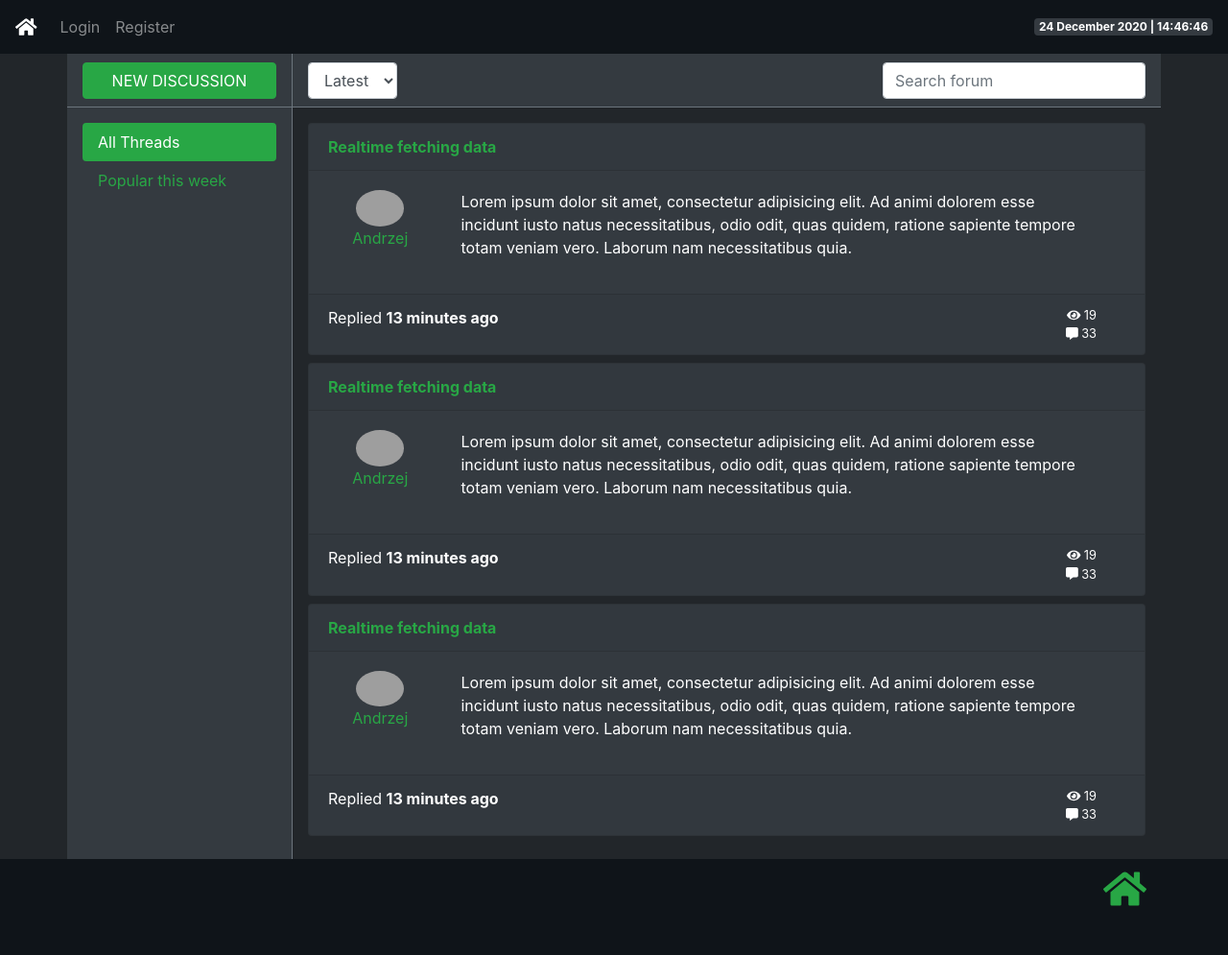
After one commit to gorskimarcin96/app_forum, a Symfony app: template templates/homepage/index.html.twig in a window 1280 px wide. The commit adds this page. Shown: the whole page at 96% size. Run offline with Twig, Linux system fonts and the light colour scheme; the template is opened without the code that fills it, so the values that code supplies are empty; style sheets or scripts are compiled from the project's sources; some libraries are stand-ins or nearby versions; grey boxes are pictures that could not be loaded.

Commit message:
add styles

```diff
--- a/assets/app.js
+++ /dev/null
@@ -1,2 +0,0 @@
-import './styles/app.css';
-import './bootstrap';
--- a/assets/bootstrap.js
+++ b/assets/bootstrap.js
@@ -1,5 +1,7 @@
+/*
 import { startStimulusApp } from '@symfony/stimulus-bridge';
 import '@symfony/autoimport';
 
 // Registers Stimulus controllers from controllers.json and in the controllers/ directory
 export const app = startStimulusApp(require.context('./controllers', true, /\.(j|t)sx?$/));
+*/
--- /dev/null
+++ b/assets/js/main.js
@@ -0,0 +1,37 @@
+import '@fortawesome/fontawesome-free/js/fontawesome'
+import '@fortawesome/fontawesome-free/js/solid'
+import '@fortawesome/fontawesome-free/js/regular'
+import '@fortawesome/fontawesome-free/js/brands'
+//
+const $ = require('jquery');
+require('bootstrap');
+import './../style/main.scss';
+import '../bootstrap';
+
+import Vue from 'vue';
+import timer from "./vue/Timer";
+
+new Vue({
+    el: "#timer",
+    components: {timer}
+});
+
+$(document).ready(function () {
+    //page scroll
+    $("#scroll_up").click(function () {
+        $("html, body").animate({scrollTop: 0}, "slow");
+        return false;
+    });
+
+    //page title
+    setInterval(() => setPageTitle(), 2000);
+
+    function setPageTitle() {
+        let title = $('title').text();
+        if (title.length >= 25) {
+            title = title[0] === '_' ? ' ' + title.slice(1) : title;
+            title = title.concat(title[0]).slice(1);
+            $('title').text(title[0] === ' ' ? '_' + title.slice(1) : title);
+        }
+    }
+});
--- /dev/null
+++ b/assets/js/vue/Timer.vue
@@ -0,0 +1,39 @@
+<template>
+  <div>
+    <span>{{ date }} | {{ time }}</span>
+  </div>
+</template>
+
+<script>
+export default {
+  data() {
+    return {
+      time: '',
+      date: '',
+      interval: null
+    }
+  },
+  mounted() {
+    this.setTime()
+    this.setDate();
+    this.interval = setInterval(() => this.setTime(), 1000);
+  },
+  methods: {
+    setTime() {
+      const time = new Date();
+      const second = ('' + time.getSeconds()).padStart(2, 0);
+      const minute = ('' + time.getMinutes()).padStart(2, 0);
+      const hour = ('' + time.getHours()).padStart(2, 0);
+      this.time = hour + ":" + minute + ":" + second;
+      this.time === '00:00:00' ? this.setDate() : null;
+    },
+    setDate() {
+      const time = new Date();
+      const day = time.getDate();
+      const month = time.toLocaleString('en', {month: 'long'});
+      const year = 1900 + time.getYear();
+      this.date = day + " " + month + " " + year;
+    }
+  }
+}
+</script>
--- /dev/null
+++ b/assets/style/main.scss
@@ -0,0 +1,121 @@
+//bootstrap
+@import "node_modules/bootstrap/scss/functions";
+@import "node_modules/bootstrap/scss/variables";
+@import "node_modules/bootstrap/scss/mixins";
+
+//colors
+$primary: $green;
+$black: #0f1419;
+$main: $dark;
+
+//template variables
+$color-main: $white;
+$background: $black;
+$backgroundBody: #22262a;
+$theme-colors: (
+        'main': $main
+);
+$link-color: $primary;
+$link-hover-color: $white;
+.nav.nav-pills > a.nav-link.active {
+  background-color: $primary;
+}
+
+.display-5 {
+  font-size: 2.5rem;
+  font-weight: 300;
+  line-height: 1.2;
+}
+
+@import "~bootstrap/scss/bootstrap";
+//end boostrapt
+
+//layout
+body {
+  color: $color-main;
+  background: $backgroundBody;
+}
+
+$maxHeightHeader: 56px;
+$maxHeightFooter: 100px;
+body > header {
+  background: $background;
+  min-height: $maxHeightHeader !important;
+}
+
+body > footer {
+  background: $background;
+  min-height: $maxHeightFooter;
+}
+
+body > main {
+  position: relative;
+  height: calc(100vh - #{$maxHeightHeader + $maxHeightFooter});
+}
+
+//scrollbar
+::-webkit-scrollbar {
+  width: 6px;
+}
+
+::-webkit-scrollbar-track {
+  background-color: $background;
+}
+
+::-webkit-scrollbar-thumb {
+  border: 3px solid $primary;
+  border-radius: 25px;
+}
+
+//homepage
+.inner-main,
+.inner-sidebar {
+  position: absolute;
+  top: 0;
+  bottom: 0;
+  display: flex;
+  flex-direction: column;
+}
+
+.inner-sidebar {
+  left: 0;
+  width: 235px;
+  z-index: 1;
+}
+
+.inner-main {
+  right: 0;
+  left: 235px;
+}
+
+.inner-main-header,
+.inner-sidebar-header {
+  height: 3.5rem;
+  border-bottom: 1px solid $secondary;
+  display: flex;
+  align-items: center;
+  padding: 0 1rem;
+  flex-shrink: 0;
+}
+
+.inner-sidebar-header,
+.inner-sidebar-body {
+  border-right: 1px solid $secondary;
+}
+
+.inner-main-body,
+.inner-sidebar-body {
+  padding: 1rem;
+  overflow-y: auto;
+  position: relative;
+  flex: 1 1 auto;
+}
+
+@media (max-width: 767.98px) {
+  .inner-sidebar {
+    left: -235px;
+  }
+  .inner-main {
+    left: 0;
+  }
+}
--- a/assets/styles/app.css
+++ /dev/null
@@ -1,3 +0,0 @@
-body {
-    background-color: lightgray;
-}
--- a/templates/base.html.twig
+++ b/templates/base.html.twig
@@ -10,11 +10,13 @@
         {{ encore_entry_link_tags('main') }}
     {% endblock %}
 </head>
-<body>
+<body class="overflow-hidden">
 
-<main class="container">
+{% include 'header.html.twig' %}
+<main class="main-body container-xl">
     {% block body %}{% endblock %}
 </main>
+{% include 'footer.html.twig' %}
 
 {% block javascripts %}
     <script src="{{ asset('bundles/fosjsrouting/js/router.min.js') }}"></script>
--- /dev/null
+++ b/templates/footer.html.twig
@@ -0,0 +1,31 @@
+<footer class="p-2">
+    <div class="container-xl">
+        <div class="row">
+            <div class="col-6">
+                <section>
+                    {% if email %}
+                        <b>Contact:</b>
+                        <div class="pt-3">
+                            Address e-mail: <a href="mailto:{{email}}">{{email}}</a>
+                        </div>
+                    {% endif %}
+                </section>
+            </div>
+            <div class="col-6 d-flex justify-content-end icons">
+                {% if repo %}
+                    <a class="icon mx-1 display-5" target="_blank" href="{{ repo }}">
+                        <i class="fab fa-github"></i>
+                    </a>
+                {% endif %}
+                <a class="icon display-5" href="/">
+                    <i class="fa fa-home"></i>
+                </a>
+            </div>
+            {% if created_by %}
+                <div class="col-12 text-right border-top border-light small">
+                    Created by: <a href="https://{{ created_by }}">{{ created_by }}</a>.
+                </div>
+            {% endif %}
+        </div>
+    </div>
+</footer>
--- /dev/null
+++ b/templates/header.html.twig
@@ -0,0 +1,36 @@
+{% if is_granted('IS_AUTHENTICATED_REMEMBERED') %}
+    {% set navigation = [
+        {route:'app_logout',name:'Logout'},
+    ] %}
+{% else %}
+    {% set navigation = [
+        {route:'app_login',name:'Login'},
+        {route:'app_register',name:'Register'}
+    ] %}
+{% endif %}
+
+<header>
+    <nav class="navbar navbar-expand-sm navbar-dark sticky-top">
+        <a class="navbar-brand" href="{{ url('homepage') }}"><i class="fa fa-home"></i></a>
+        <button class="navbar-toggler" type="button" data-toggle="collapse" data-target="#navbar"
+                aria-controls="navbar" aria-expanded="false" aria-label="Toggle navigation">
+            <span class="navbar-toggler-icon"></span>
+        </button>
+
+        <div class="collapse navbar-collapse" id="navbar">
+            <ul class="navbar-nav mr-auto">
+                {% for nav in navigation %}
+                    <li class="nav-item">
+                        <a class="nav-link {{ app.request.get('_route') == nav.route?'active' }}"
+                           href="{{ url(nav.route) }}">{{ nav.name }}</a>
+                    </li>
+                {% endfor %}
+                <li></li>
+            </ul>
+
+            <div id="timer" class="badge badge-dark d-sm-inline-block d-none">
+                <timer/>
+            </div>
+        </div>
+    </nav>
+</header>
--- /dev/null
+++ b/templates/homepage/index.html.twig
@@ -0,0 +1,94 @@
+{% extends 'base.html.twig' %}
+
+{% block title %}Homepage{% endblock %}
+
+{% block body %}
+    <div class="inner-wrapper">
+        <div class="inner-sidebar bg-main">
+            <div class="inner-sidebar-header">
+                <button class="btn btn-primary has-icon btn-block" type="button" data-toggle="modal"
+                        data-target="#threadModal">
+                    NEW DISCUSSION
+                </button>
+            </div>
+
+            <div class="inner-sidebar-body p-3">
+                <nav class="nav nav-pills flex-column">
+                    <a href="#" class="nav-link active">All Threads</a>
+                    <a href="#" class="nav-link">Popular this week</a>
+                </nav>
+            </div>
+        </div>
+
+        <div class="inner-main">
+            <div class="inner-main-header bg-main">
+                <select class="form-control w-auto mr-1">
+                    <option>Latest</option>
+                </select>
+                <span class="ml-auto">
+                    <input type="text" class="form-control my-4" placeholder="Search forum"/>
+                </span>
+            </div>
+
+            <div class="inner-main-body p-2 p-sm-3 collapse forum-content show">
+                {% for i in 0..2 %}
+                    <div class="card mb-2 bg-main">
+                        <div class="card-header">
+                            <a href="#" class="font-weight-bolder">Realtime fetching data</a>
+                        </div>
+                        <div class="card-body">
+                            <div class="row w-100">
+                                <div class="col-md-2 col-3 text-center">
+                                    <a href="#">
+                                        <img src="https://bootdey.com/img/Content/avatar/avatar1.png"
+                                             class="rounded-circle" width="50" alt="User"/>
+                                        Andrzej
+                                    </a>
+                                </div>
+                                <div class="col-md-10 col-9">
+                                    <p>
+                                        Lorem ipsum dolor sit amet, consectetur adipisicing elit. Ad animi dolorem esse incidunt iusto natus necessitatibus, odio odit, quas quidem, ratione sapiente tempore totam veniam vero. Laborum nam necessitatibus quia.
+                                    </p>
+                                </div>
+                            </div>
+                        </div>
+                        <div class="card-footer">
+                            <div class="row w-100">
+                                <div class="col-10">
+                                    Replied <b>13 minutes ago</b>
+                                </div>
+                                <div class="col-2 text-right small">
+                                    <div><i class="fas fa-eye"></i> 19</div>
+                                    <div><i class="fas fa-comment-alt"></i> 33</div>
+                                </div>
+                            </div>
+                        </div>
+                    </div>
+                {% endfor %}
+            </div>
+        </div>
+    </div>
+
+    <div class="modal fade" id="threadModal" tabindex="-1" role="dialog" aria-labelledby="threadModalLabel"
+         aria-hidden="true">
+        <div class="modal-dialog modal-lg" role="document">
+            <div class="modal-content bg-main">
+                <form>
+                    <div class="modal-header d-flex align-items-center bg-primary  border-secondary">
+                        <h6 class="modal-title mb-0" id="threadModalLabel">New Discussion</h6>
+                        <button type="button" class="close" data-dismiss="modal" aria-label="Close">
+                            <span aria-hidden="true">×</span>
+                        </button>
+                    </div>
+                    <div class="modal-body">
+                        Form
+                    </div>
+                    <div class="modal-footer border-secondary">
+                        <button type="button" class="btn btn-secondary" data-dismiss="modal">Cancel</button>
+                        <button type="button" class="btn btn-primary">Post</button>
+                    </div>
+                </form>
+            </div>
+        </div>
+    </div>
+{% endblock %}
```
Also changed, not shown: package.json (+11 -1 lines), src/Controller/HomepageController.php (added, +18 -0 lines), src/Security/Authenticator.php (+5 -4 lines), webpack.config.js (+5 -54 lines), 2 other files.
